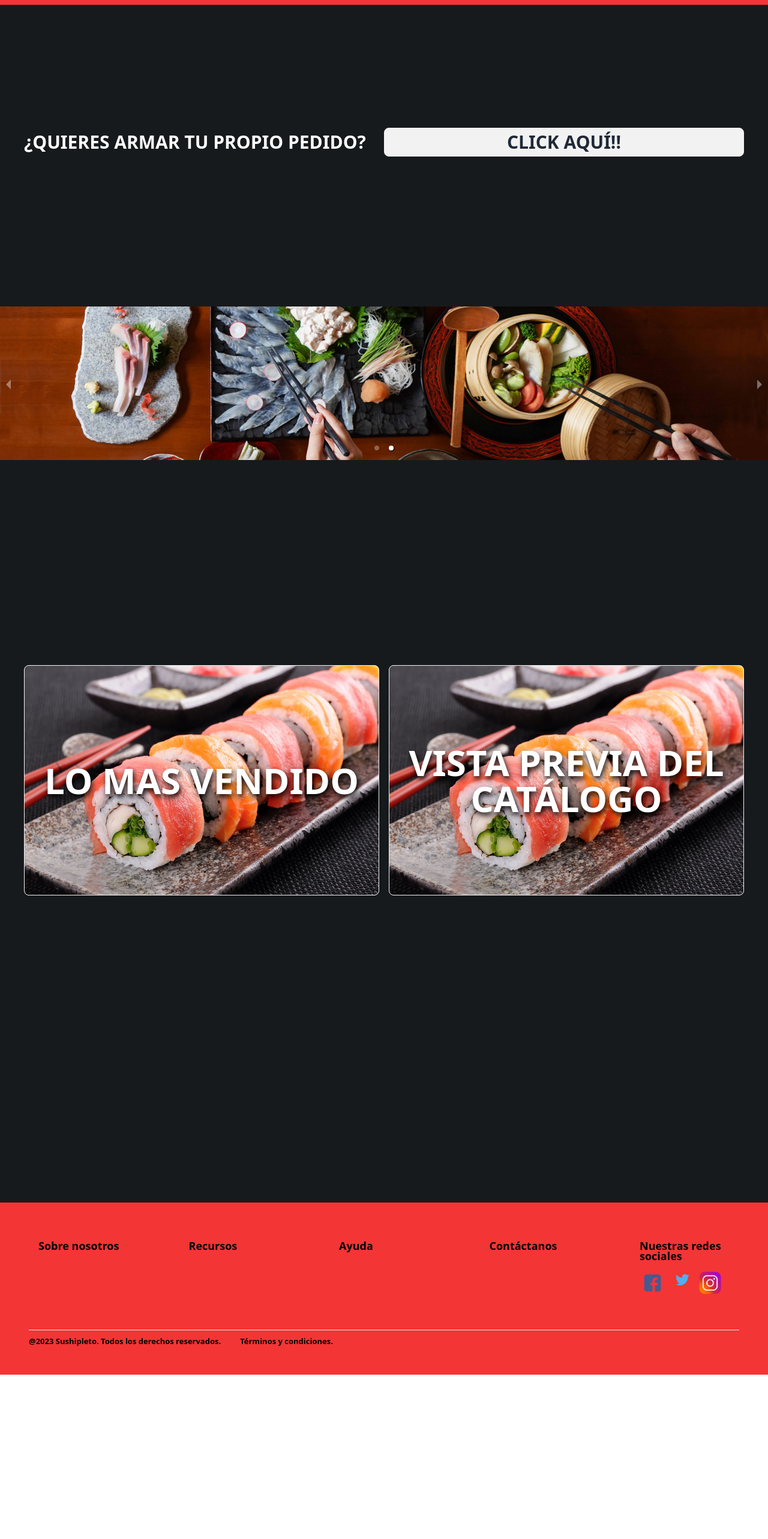
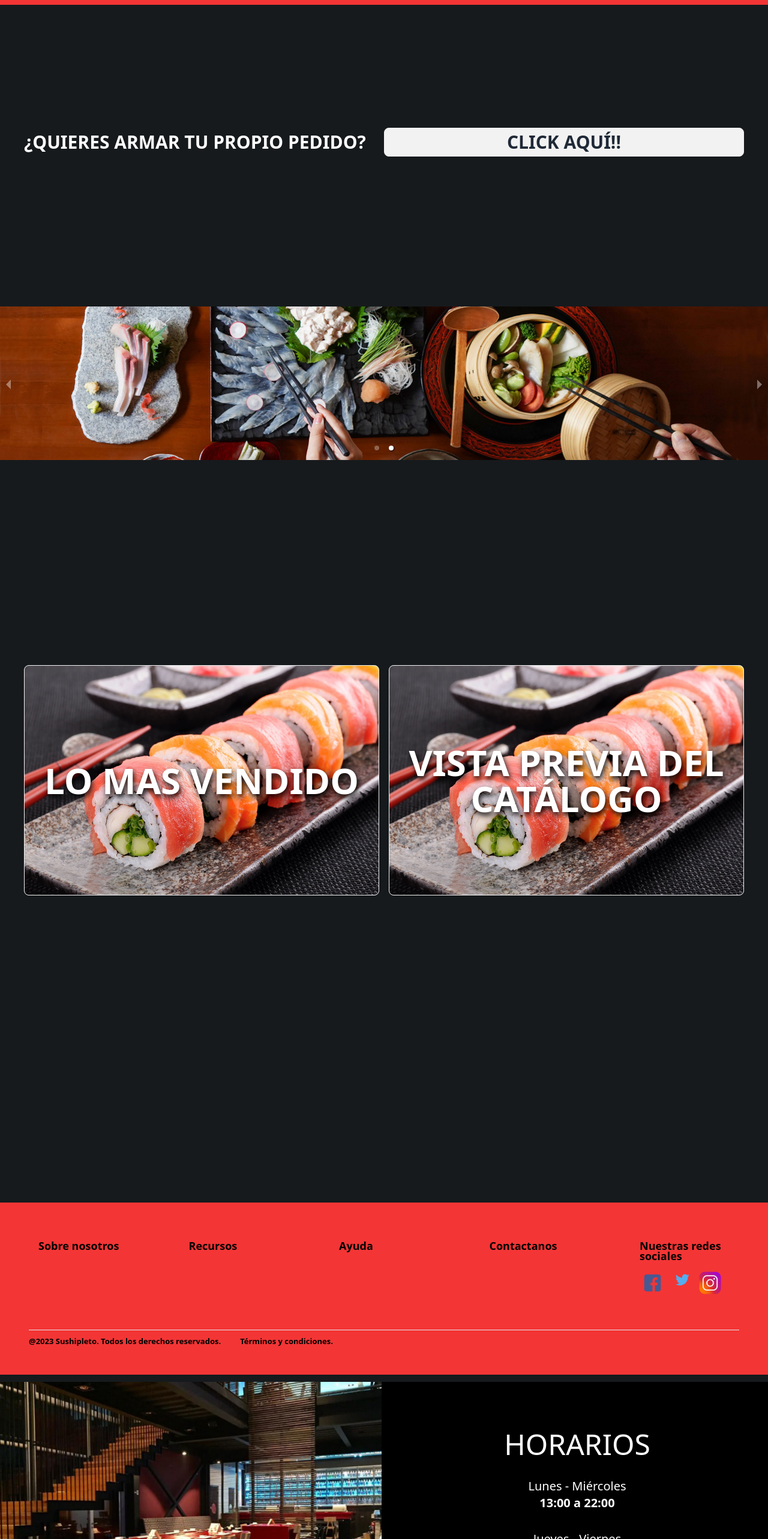
Before and after one commit to Eduar-Rojas/Taller_Integracion_2_2023, a React (Vite) app in the folder frontend/: page / in a window 1280 px wide. Shown: the part 86-2652 px from the top of the page at 60% size. Before the commit the page ends 2378 px from the top, so only its background shows below. Built offline with nearby package versions, Linux system fonts and the light colour scheme.

Commit message:
Sección Horarios y Rutas
Se agregó la sección horario a la página principal y se hizo una estructura de las rutas que tendrá la página

```diff
--- a/frontend/package.json
+++ b/frontend/package.json
@@ -12,7 +12,8 @@
   "dependencies": {
     "react": "^18.2.0",
     "react-dom": "^18.2.0",
-    "react-responsive-carousel": "^3.2.23"
+    "react-responsive-carousel": "^3.2.23",
+    "react-router-dom": "^6.16.0"
   },
   "devDependencies": {
     "@types/react": "^18.2.15",
--- a/frontend/src/App.jsx
+++ b/frontend/src/App.jsx
@@ -1,22 +1,17 @@
-import './App.css'
-import {Header} from './Components/Header'
-import {Footer} from './Components/Footer'
-import {Mensaje} from './Components/Mensaje'
-import {Promociones} from './Components/Promociones'
-import {MasVendido} from './Components/MasVendido'
+import { BrowserRouter as Router, Routes, Route} from 'react-router-dom';
+import { LoginRegister } from './pages/LoginRegister'
+import  {Principal}  from './pages/Principal'
+import ContacUs_form from './pages/ContacUs_form'
 
 function App() {
-
   return (
-
-<div className="grid grid-cols-5 grid-rows-8 gap-3 overflow-hidden bg-[#161a1d]">
-    <div className="col-span-5"><Header/></div>
-    <div className="col-span-5 row-start-2"><Mensaje/></div>
-    <div className="col-span-5 row-span-2 row-start-3"><Promociones/></div>
-    <div className="col-span-5 row-span-2 row-start-5"><MasVendido/></div>
-    <div className="col-span-5 row-start-8"><Footer/></div>
-</div>
-
+    <Router>
+      <Routes>
+        <Route path="/" element={<Principal />} />
+        <Route path="/login" element={<LoginRegister />} />
+        <Route path="/Contacto" element={<ContacUs_form />} />
+      </Routes>
+    </Router>
   )
 }
 
--- a/frontend/src/Components/Footer.jsx
+++ b/frontend/src/Components/Footer.jsx
@@ -1,8 +1,8 @@
-import React from 'react'
 import './Assets/css/Footer.css'
 import fb from './Assets/img/facebook.png'
 import twitter from './Assets/img/twitter.png'
 import instagram from './Assets/img/instagram.png'
+import { Link } from 'react-router-dom';
 
 export const Footer = () => {
   return (
@@ -19,7 +19,7 @@ export const Footer = () => {
                     <h4>Ayuda</h4>
                 </div>
                 <div className="ct_footer-links_div">
-                    <h4>Contáctanos</h4>
+                    <h4 className='hover:text-white'><Link to="Contacto">Contactanos</Link></h4>
                 </div>
                 <div className="ct_footer-links_div">
                     <h4>Nuestras redes sociales</h4>
--- a/frontend/src/Components/Header.jsx
+++ b/frontend/src/Components/Header.jsx
@@ -1,7 +1,7 @@
-import React from 'react'
 import './Assets/css/Header.css'
 import logo from './assets/img/Logo.png'
 import carrito from './assets/img/carrito.svg'
+import { Link } from 'react-router-dom';
 export const Header = () => {
 
   return (
@@ -13,7 +13,7 @@ export const Header = () => {
     <ul className="btn-group btn-group-vertical lg:btn-group-horizontal px-1 gap-14 font-bold text-xl flex justify-end items-center ">
       <li><button className=" px-20 py-2 btn text-white bg-black">Catálogo</button></li>
       <li><button className="px-20 py-2 btn text-white bg-black">Personaliza tu pedido</button></li>
-      <li><button className="px-20 py-2 btn text-white bg-black">Iniciar Sesión</button></li>
+      <li><button className="px-20 py-2 btn text-white bg-black"><Link to="/login">Iniciar Sesion</Link></button></li>
       <li><button className=" px-20 py-2"><img src={carrito} className='w-10'></img></button></li>
     </ul>
   </div>
--- /dev/null
+++ b/frontend/src/Components/Horario.jsx
@@ -0,0 +1,23 @@
+import horarioimg from './assets/img/horario.png'
+
+export const Horario = () =>{
+    return (
+
+    <div className="grid grid-cols-2 grid-rows-1 gap-2 bg-black text-white font-thin">
+        <div >
+            <img src={horarioimg}></img>
+        </div>
+        <div>
+            <h1 className=' text-5xl text-center pt-20'>HORARIOS</h1>
+            <p className='text-xl text-center pt-8'>Lunes - Miércoles</p>
+            <p className='text-xl text-center font-bold'>13:00 a 22:00</p>
+            <p className='text-xl text-center pt-8'>Jueves - Viernes</p>
+            <p className='text-xl text-center font-bold'>13:00 a 23:00</p>
+            <p className='text-xl text-center pt-8'>Sábados</p>
+            <p className='text-xl text-center font-bold'>13:00 a 22:00</p>
+            <p className='text-xl text-center italic pt-16 '>*Cerrado Domingos y feriados*</p>
+        </div>
+    </div>
+
+    )
+}
--- a/frontend/src/Components/MasVendido.jsx
+++ b/frontend/src/Components/MasVendido.jsx
@@ -1,4 +1,3 @@
-import React from 'react'
 import sushi from './assets/img/sushi-ejemplo.png'
 
 export const MasVendido = () => {
--- a/frontend/src/main.jsx
+++ b/frontend/src/main.jsx
@@ -5,7 +5,6 @@ import './index.css'
 
 ReactDOM.createRoot(document.getElementById('root')).render(
   <React.StrictMode>
-    <App />
-
+    <App/>
   </React.StrictMode>,
 )
--- a/frontend/src/Components/LoginRegister.jsx
+++ b/frontend/src/pages/LoginRegister.jsx
@@ -1,9 +1,11 @@
+// eslint-disable-next-line no-unused-vars
 import React, { useState } from 'react'
-import './Assets/css/LoginRegister.css'
+import '../Components/assets/css/LoginRegister.css'
 import user_icon from '../Components/Assets/img/usuario.png'
 import email_icon from '../Components/Assets/img/email.png'
 import password_icon from '../Components/Assets/img/contraseña.png'
 import logo from '../Components/assets/img/Logo.png'
+import { Link } from 'react-router-dom';
 
 export const LoginRegister = () => {
 
@@ -16,6 +18,9 @@ export const LoginRegister = () => {
         </div>
     <div className='container'>
         <div className='header'>
+            <button className=' font-bold bg-white text-black w-36 h-10 rounded-3xl hover:bg-black hover:text-white'>
+                <Link to="/">VOLVER</Link>
+            </button>
             <div className="text">{action}</div>
             <div className="underline"></div>
         </div>
--- /dev/null
+++ b/frontend/src/pages/Principal.jsx
@@ -0,0 +1,25 @@
+import '../App'
+import {Header} from '../Components/Header'
+import {Footer} from '../Components/Footer'
+import {Mensaje} from '../Components/Mensaje'
+import {Promociones} from '../Components/Promociones'
+import {MasVendido} from '../Components/MasVendido'
+import {Horario} from '../Components/Horario'
+
+export const Principal = () => {
+
+  return (
+
+<div className="grid grid-cols-5 grid-rows-8 gap-3 overflow-hidden bg-[#161a1d]">
+    <div className="col-span-5"><Header/></div>
+    <div className="col-span-5 row-start-2"><Mensaje/></div>
+    <div className="col-span-5 row-span-2 row-start-3"><Promociones/></div>
+    <div className="col-span-5 row-span-2 row-start-5"><MasVendido/></div>
+    <div className='col-span-5 row-span-2 row start-3'><Horario/></div>
+    <div className="col-span-5 row-start-8"><Footer/></div>
+</div>
+
+  )
+}
+
+export default Principal
```
Also changed, not shown: frontend/src/App.css (deleted, +0 -44 lines), frontend/src/Components/assets/img/horario.png (added), frontend/src/pages/ContacUs_form.jsx (renamed from frontend/src/Components/ContacUs_form.jsx), 1 other file (tests, documents, lock files or other folders).
